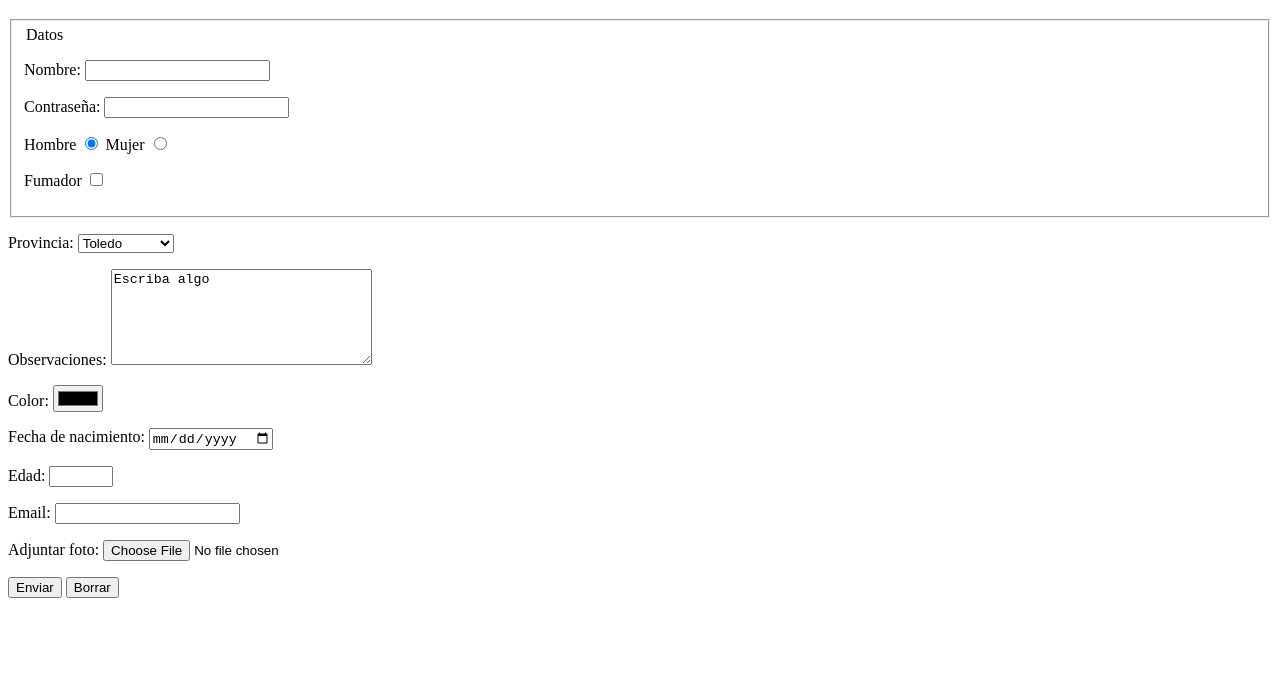
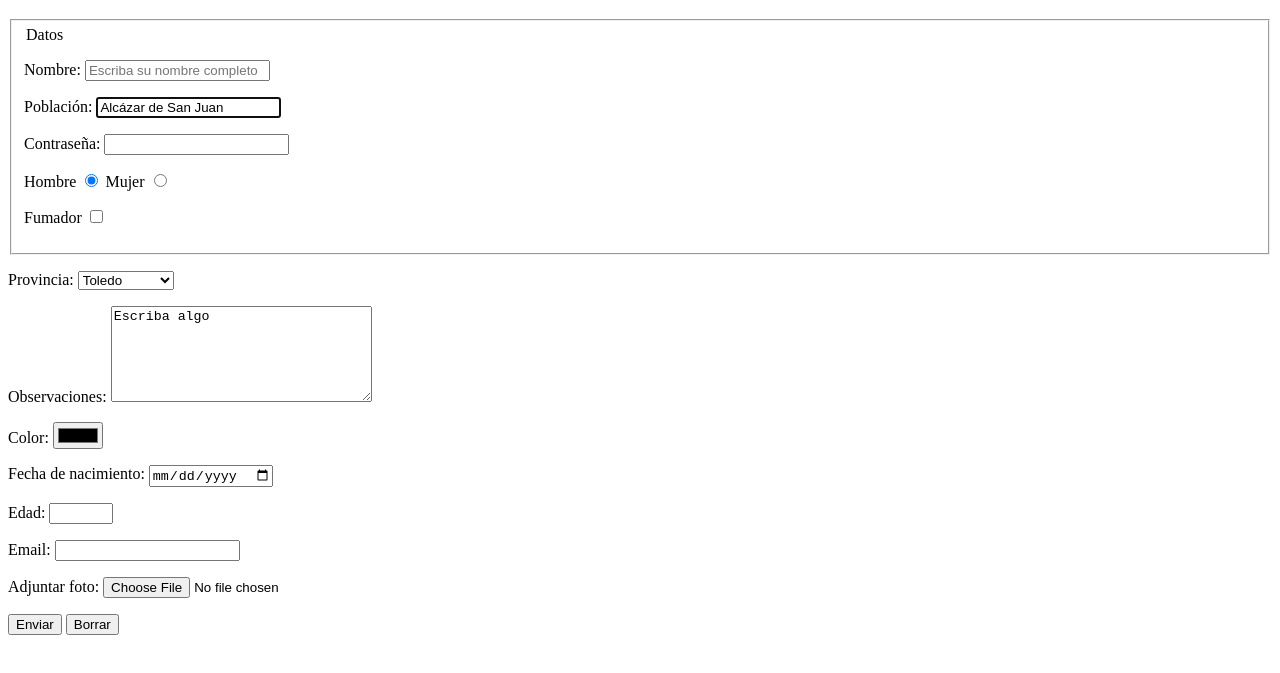
Before and after one commit to ceciaguicam/FORMULARIO-II, a plain HTML site: page index.html in a window 1280 px wide. Shown: the part 61-734 px from the top of the page. Drawn offline with Linux system fonts and the light colour scheme.

Commit message:
Añadidos atributos

```diff
--- a/index.html
+++ b/index.html
@@ -12,11 +12,15 @@
             <legend>Datos</legend>
             <p>
                 <label for="nombre">Nombre: </label>
-                <input type="text" maxlength="6" id="nombre" name="nombre">
+                <input type="text" maxlength="6" id="nombre" name="nombre" required placeholder="Escriba su nombre completo">
+            </p>
+            <p>
+                <label for="poblacion">Población: </label>
+                <input type="text" autofocus value="Alcázar de San Juan" maxlength="50" id="poblacion" name="poblacion">
             </p>
             <p>
                 <label for="password">Contraseña: </label>
-                <input type="password" id="password" name="password">
+                <input type="password" id="password" name="password" minlength="8">
             </p>
             <p>
                 <label for="hombre">Hombre</label>
```
